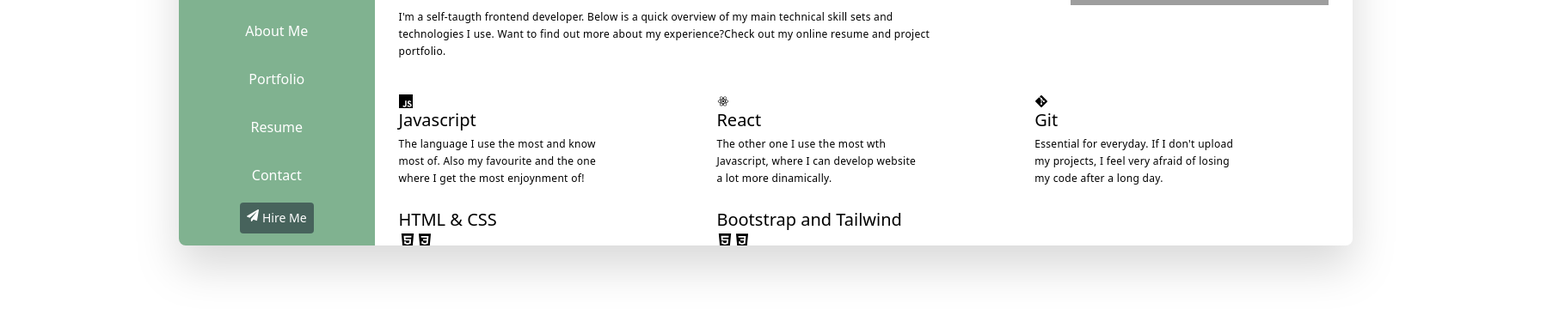
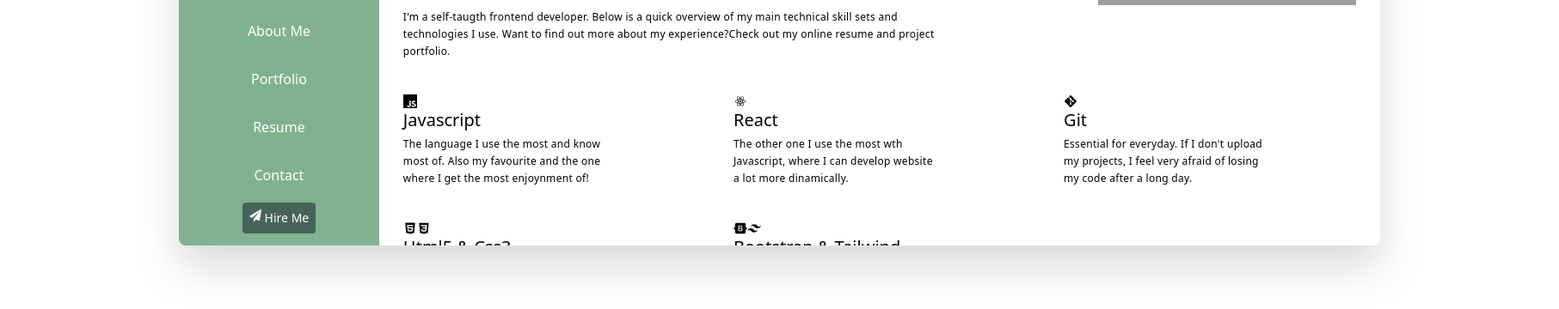
Before and after one commit to fredolivesantos/website, a React (Create React App) app: page / in a window 1280 px wide. Shown: the part 418-778 px from the top of the page at 86% size, 1813 px wide, since content can reach past the window. Built offline with nearby package versions, Linux system fonts and the light colour scheme; grey boxes are pictures that could not be loaded.

Commit message:
made skill list render via map function

```diff
--- a/src/App.js
+++ b/src/App.js
@@ -1,29 +1,28 @@
+import { useState } from 'react'
+
 import Card from './components/Sidebar/Card'
 import Sidebar from './components/Sidebar'
 import Content from './components/Content'
+import { SiJavascript } from 'react-icons/si'
 
 function App() {
   return (
     <div className="h-screen relative flex">
-      <Card className="static flex h-full px-52 py-24 drop-shadow-2xl shadow-inner-xl flex-shrink-0">
+      <Card className="flex m-auto min-w-[1600px] h-full min-h-[800px] max-h-[1000px] px-52 py-24 drop-shadow-2xl shadow-inner-xl flex-shrink-0">
         <Sidebar />
-        <Content className="max-h-screen max-w-screen overflow-hidden" />
+        <Content className="max-h-screen max-w-screen overflow-hidden" items={skills} />
       </Card>
     </div>
   )
 }
 
-export default App
-
 const skills = [
   {
-    icons: [
-      {
-        name: 'js',
-      },
-    ],
-    title: 'Vanilla JavaScript',
-    description: '...',
+    icons: <SiJavascript />,
+
+    name: 'JavaScript',
+    description:
+      'The language I use the most and know most of. Also my favourite and the one where I get the most enjoynment of!',
   },
   {
     icons: [
@@ -45,3 +44,5 @@
     description: '...',
   },
 ]
+
+export default App
--- a/src/components/Content.js
+++ b/src/components/Content.js
@@ -1,6 +1,6 @@
 import Introduction from './Content/Introduction'
 import Resume from './Content/Resume'
-import Skills from './Content/Skills'
+import Skills from './Content/SkillList'
 
 const Content = () => {
   return (
--- /dev/null
+++ b/src/components/Content/SkillList.js
@@ -0,0 +1,61 @@
+import { SiJavascript } from 'react-icons/si'
+import { DiReact } from 'react-icons/di'
+import { FaGitAlt } from 'react-icons/fa'
+import { AiFillHtml5, AiFillPropertySafety } from 'react-icons/ai'
+import { DiCss3 } from 'react-icons/di'
+import { FaBootstrap } from 'react-icons/fa'
+import { SiTailwindcss } from 'react-icons/si'
+import App from '../../App'
+
+function SkillList() {
+  const Skills = [
+    {
+      icon: <SiJavascript />,
+      name: 'Javascript',
+      description:
+        'The language I use the most and know most of. Also my favourite and the one where I get the most enjoynment of!',
+    },
+    {
+      icon: <DiReact />,
+      name: 'React',
+      description: 'The other one I use the most wth Javascript, where I can develop website a lot more dinamically.',
+    },
+    {
+      icon: <FaGitAlt />,
+      name: 'Git',
+      description: `Essential for everyday. If I don't upload my projects, I feel very afraid of losing my code after a long day.`,
+    },
+    {
+      icon: (
+        <div className="flex flex-row">
+          <AiFillHtml5 /> <DiCss3 />{' '}
+        </div>
+      ),
+      name: 'Html5 & Css3',
+      description: `Started with these two languages. Even though I dont use them much as their own right now, they were the base to
+      make me the developer I am today.`,
+    },
+    {
+      icon: (
+        <div className="flex flex-row">
+          <FaBootstrap /> <SiTailwindcss />{' '}
+        </div>
+      ),
+      name: 'Bootstrap & Tailwind',
+      description: 'My prefered way to write CSS is with these two frameworks, with a big preference to Tailwind.',
+    },
+  ]
+  return (
+    <div className="grid grid-cols-3 col-auto pl-7 pt-10 gap-x-4 gap-y-10">
+      {Skills.map((Skills) => (
+        <div>
+          {Skills.icon}
+          <h1 className="text-xl">{Skills.name}</h1>
+          <p className="text-xs max-w-xxs pt-1 leading-5 tracking-wide">{Skills.description}</p>
+        </div>
+      ))}
+    </div>
+  )
+}
+
+export default SkillList
--- a/src/components/Content/Skills.js
+++ /dev/null
@@ -1,61 +0,0 @@
-import { SiJavascript } from 'react-icons/si'
-import { DiReact } from 'react-icons/di'
-import { FaGitAlt } from 'react-icons/fa'
-import { AiFillHtml5 } from 'react-icons/ai'
-import { DiCss3 } from 'react-icons/di'
-
-const Skills = () => {
-  return (
-    <div className="grid grid-cols-3 col-auto pl-7 pt-10">
-      <div>
-        <SiJavascript className="text-yellow" />
-        <h1 className="text-xl">Javascript</h1>
-        <p className="text-xs max-w-xxs pt-1 leading-5 tracking-wide">
-          The language I use the most and know most of. Also my favourite and the one where I get the most enjoynment
-          of!
-        </p>
-      </div>
-
-      <div>
-        <DiReact />
-        <h1 className="text-xl">React</h1>
-        <p className="text-xs max-w-xxs pt-1 leading-5 tracking-wide">
-          The other one I use the most wth Javascript, where I can develop website a lot more dinamically.
-        </p>
-      </div>
-
-      <div>
-        <FaGitAlt />
-        <h1 className="text-xl">Git</h1>
-        <p className="text-xs max-w-xxs pt-1 leading-5 tracking-wide">
-          Essential for everyday. If I don't upload my projects, I feel very afraid of losing my code after a long day.
-        </p>
-      </div>
-
-      <div className="text-xl pt-6">
-        <h1>HTML & CSS</h1>
-        <div className="flex flex-row">
-          <AiFillHtml5 />
-          <DiCss3 />
-        </div>
-        <p className="text-xs max-w-xxs pt-1 leading-5 tracking-wide">
-          Started with these two languages. Even though I dont use them much as their own right now, they were the base
-          to make me the developer I am today.
-        </p>
-      </div>
-
-      <div className="text-xl pt-6">
-        <h1>Bootstrap and Tailwind</h1>
-        <div className="flex flex-row">
-          <AiFillHtml5 />
-          <DiCss3 />
-        </div>
-        <p className="text-xs max-w-xxs pt-1 leading-5 tracking-wide">
-          My prefered way to write CSS is with these two frameworks, with a big preference to Tailwind.
-        </p>
-      </div>
-    </div>
-  )
-}
-
-export default Skills
```
